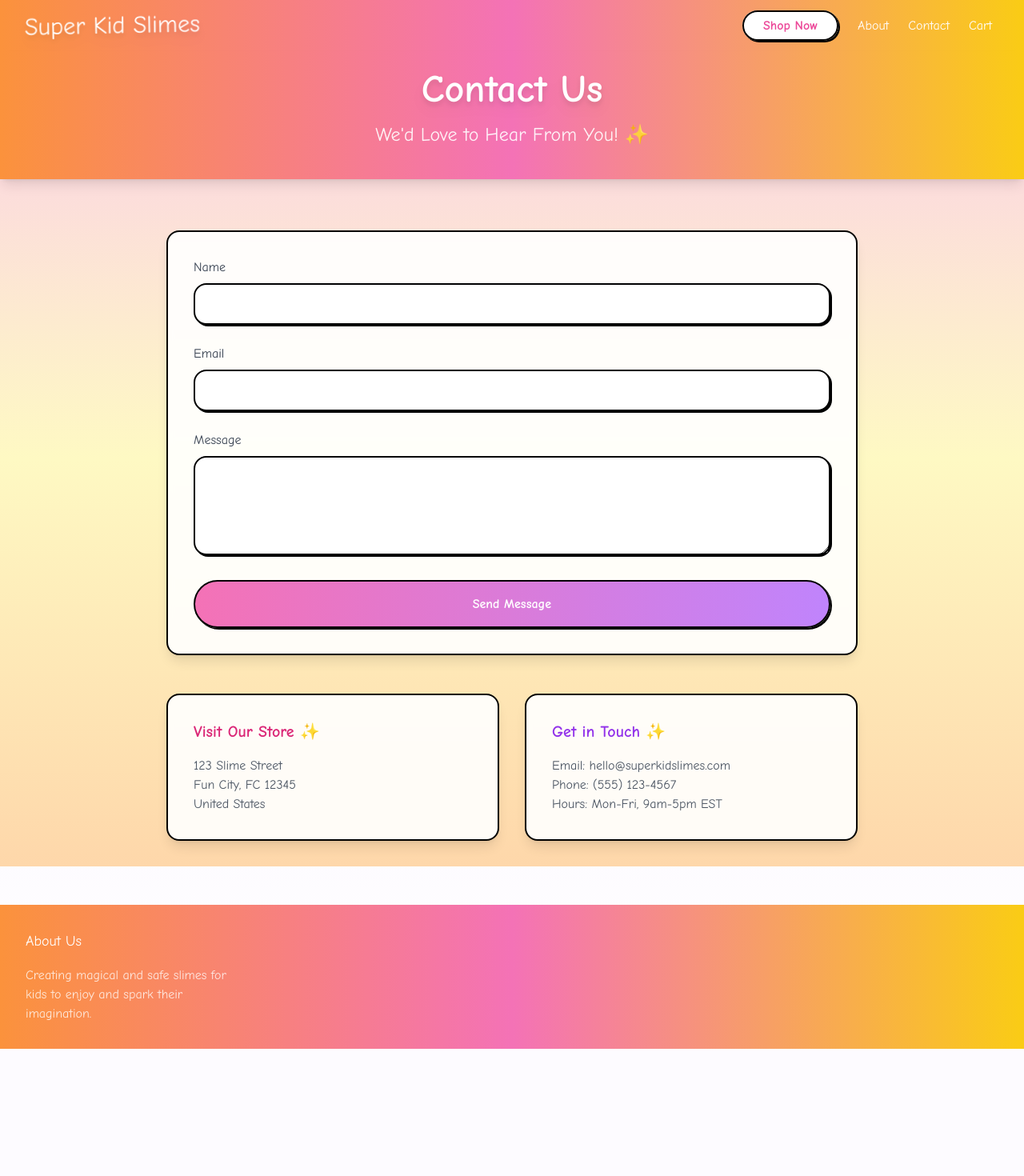
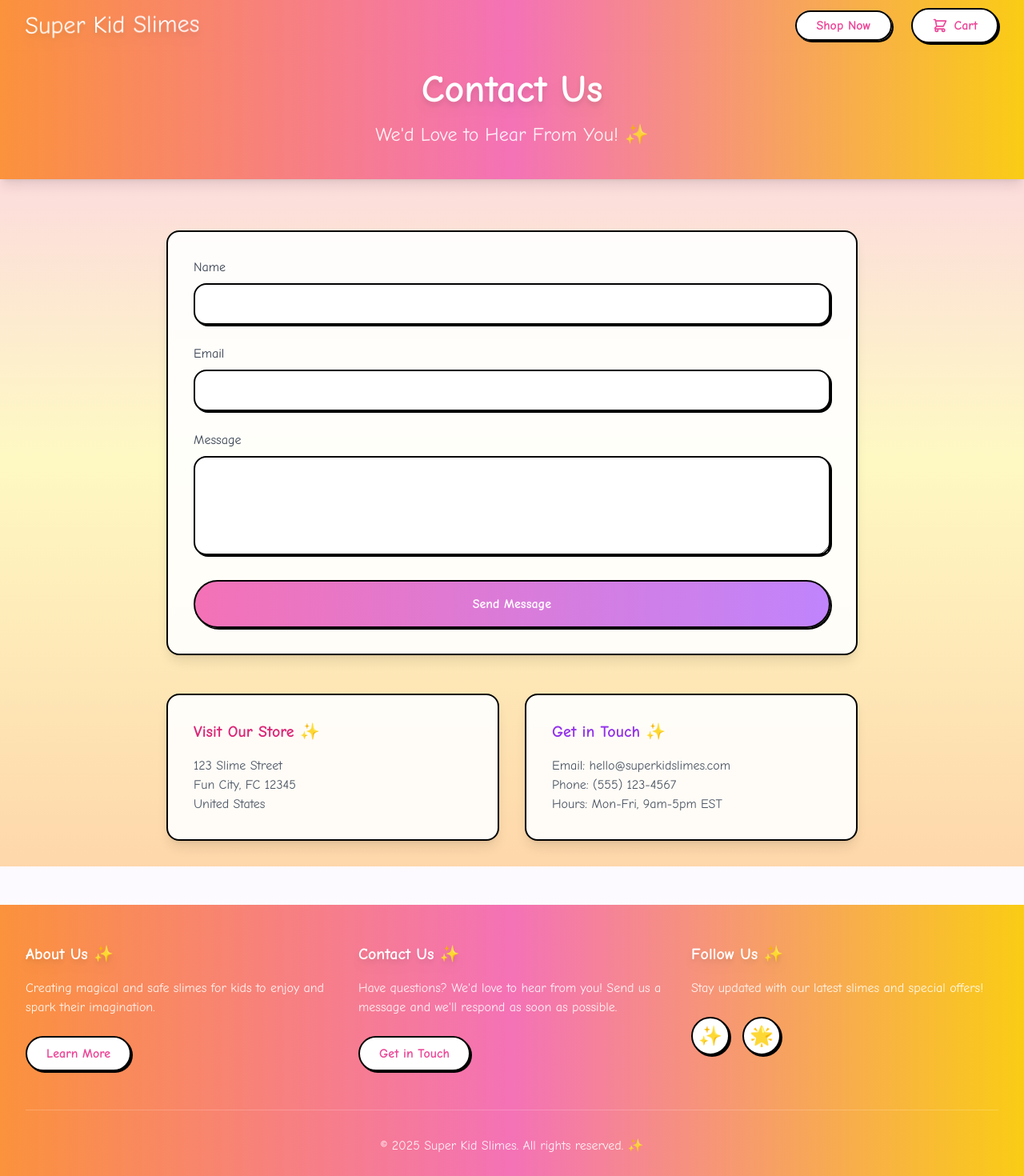
Before and after one commit to patricknavarre/superKidSlimes, a React (Create React App) app in the folder client/: page /contact in a window 1280 px wide. Shown: the top 1470 px of the page at 80% size. Before the commit the page ends 1311 px from the top, so only its background shows below. Built offline with nearby package versions, Linux system fonts and the light colour scheme.

Commit message:
feat: Enhanced footer design and moved About/Contact links to footer

```diff
--- a/client/src/App.tsx
+++ b/client/src/App.tsx
@@ -1,5 +1,5 @@
 import React, { useEffect } from 'react';
-import { BrowserRouter as Router, Routes, Route } from 'react-router-dom';
+import { BrowserRouter as Router, Routes, Route, Link } from 'react-router-dom';
 import Home from './components/pages/Home';
 import Shop from './components/pages/Shop';
 import About from './components/pages/About';
@@ -18,11 +18,11 @@ const App = () => {
   return (
     <CartProvider>
       <Router future={{ v7_startTransition: true, v7_relativeSplatPath: true }}>
-        <div className="min-h-screen w-full bg-gradient-to-b from-pink-50 via-purple-50 to-white overflow-x-hidden">
+        <div className="min-h-screen w-full bg-gradient-to-b from-pink-50 via-purple-50 to-white overflow-x-hidden flex flex-col">
           <Navigation />
 
           {/* Main Content */}
-          <main className="w-full">
+          <main className="w-full flex-grow">
             <Routes>
               <Route path="/" element={<Home />} />
               <Route path="/shop" element={<Shop />} />
@@ -32,16 +32,62 @@ const App = () => {
             </Routes>
           </main>
 
-          {/* Footer */}
+          {/* Enhanced Footer */}
           <footer className="w-full bg-gradient-to-r from-orange-400 via-pink-400 to-yellow-400 mt-12">
-            <div className="max-w-7xl mx-auto px-4 sm:px-6 lg:px-8 py-8">
-              <div className="grid grid-cols-1 md:grid-cols-4 gap-8">
-                <div>
-                  <h3 className="font-display text-lg text-white mb-4">About Us</h3>
-                  <p className="text-white/80">
+            <div className="max-w-7xl mx-auto px-4 sm:px-6 lg:px-8 py-12">
+              <div className="grid grid-cols-1 md:grid-cols-3 gap-8">
+                <div className="text-center md:text-left">
+                  <h3 className="font-display text-xl text-white mb-4 font-bold drop-shadow-lg">About Us ✨</h3>
+                  <p className="text-white/90 mb-6">
                     Creating magical and safe slimes for kids to enjoy and spark their imagination.
                   </p>
+                  <Link
+                    to="/about"
+                    className="inline-block bg-white text-pink-500 font-bold py-2 px-6 rounded-full transition-all duration-300 border-2 border-black shadow-[2px_2px_0px_0px_rgba(0,0,0,1)] hover:shadow-[1px_1px_0px_0px_rgba(0,0,0,1)] hover:translate-x-[1px] hover:translate-y-[1px]"
+                  >
+                    Learn More
+                  </Link>
                 </div>
+
+                <div className="text-center md:text-left">
+                  <h3 className="font-display text-xl text-white mb-4 font-bold drop-shadow-lg">Contact Us ✨</h3>
+                  <p className="text-white/90 mb-6">
+                    Have questions? We'd love to hear from you! Send us a message and we'll respond as soon as possible.
+                  </p>
+                  <Link
+                    to="/contact"
+                    className="inline-block bg-white text-pink-500 font-bold py-2 px-6 rounded-full transition-all duration-300 border-2 border-black shadow-[2px_2px_0px_0px_rgba(0,0,0,1)] hover:shadow-[1px_1px_0px_0px_rgba(0,0,0,1)] hover:translate-x-[1px] hover:translate-y-[1px]"
+                  >
+                    Get in Touch
+                  </Link>
+                </div>
+
+                <div className="text-center md:text-left">
+                  <h3 className="font-display text-xl text-white mb-4 font-bold drop-shadow-lg">Follow Us ✨</h3>
+                  <p className="text-white/90 mb-6">
+                    Stay updated with our latest slimes and special offers!
+                  </p>
+                  <div className="flex justify-center md:justify-start space-x-4">
+                    <a
+                      href="#"
+                      className="bg-white text-pink-500 w-12 h-12 rounded-full flex items-center justify-center transition-all duration-300 border-2 border-black shadow-[2px_2px_0px_0px_rgba(0,0,0,1)] hover:shadow-[1px_1px_0px_0px_rgba(0,0,0,1)] hover:translate-x-[1px] hover:translate-y-[1px]"
+                    >
+                      <span className="text-2xl">✨</span>
+                    </a>
+                    <a
+                      href="#"
+                      className="bg-white text-pink-500 w-12 h-12 rounded-full flex items-center justify-center transition-all duration-300 border-2 border-black shadow-[2px_2px_0px_0px_rgba(0,0,0,1)] hover:shadow-[1px_1px_0px_0px_rgba(0,0,0,1)] hover:translate-x-[1px] hover:translate-y-[1px]"
+                    >
+                      <span className="text-2xl">🌟</span>
+                    </a>
+                  </div>
+                </div>
+              </div>
+
+              <div className="mt-12 pt-8 border-t border-white/20 text-center">
+                <p className="text-white/90 font-medium">
+                  © {new Date().getFullYear()} Super Kid Slimes. All rights reserved. ✨
+                </p>
               </div>
             </div>
           </footer>
--- a/client/src/components/Navigation.tsx
+++ b/client/src/components/Navigation.tsx
@@ -64,21 +64,30 @@ const Navigation = () => {
                 Shop Now
               </Link>
             </motion.div>
-            <motion.div whileHover={{ scale: 1.05 }}>
-              <Link to="/about" className="text-white hover:text-pink-200 font-medium transition-colors duration-300">
-                About
-              </Link>
-            </motion.div>
-            <motion.div whileHover={{ scale: 1.05 }}>
-              <Link to="/contact" className="text-white hover:text-pink-200 font-medium transition-colors duration-300">
-                Contact
-              </Link>
-            </motion.div>
-            <motion.div whileHover={{ scale: 1.05 }}>
-              <Link to="/cart" className="text-white hover:text-pink-200 font-medium flex items-center transition-colors duration-300">
-                <span className="mr-2">Cart</span>
+            <motion.div
+              whileHover={{ scale: 1.05 }}
+              whileTap={{ scale: 0.95 }}
+            >
+              <Link
+                to="/cart"
+                className="bg-white text-pink-500 font-bold py-2 px-6 rounded-full transition-all duration-300 border-2 border-black shadow-[2px_2px_0px_0px_rgba(0,0,0,1)] hover:shadow-[1px_1px_0px_0px_rgba(0,0,0,1)] hover:translate-x-[1px] hover:translate-y-[1px] flex items-center space-x-2"
+              >
+                <svg
+                  className="w-5 h-5"
+                  fill="none"
+                  stroke="currentColor"
+                  viewBox="0 0 24 24"
+                >
+                  <path
+                    strokeLinecap="round"
+                    strokeLinejoin="round"
+                    strokeWidth={2}
+                    d="M3 3h2l.4 2M7 13h10l4-8H5.4M7 13L5.4 5M7 13l-2.293 2.293c-.63.63-.184 1.707.707 1.707H17m0 0a2 2 0 100 4 2 2 0 000-4zm-8 2a2 2 0 11-4 0 2 2 0 014 0z"
+                  />
+                </svg>
+                <span>Cart</span>
                 {cartCount > 0 && (
-                  <div className="w-6 h-6 rounded-full bg-white text-pink-500 flex items-center justify-center text-sm font-bold border-2 border-black">
+                  <div className="bg-pink-500 text-white w-5 h-5 rounded-full flex items-center justify-center text-sm font-bold">
                     {cartCount}
                   </div>
                 )}
@@ -97,16 +106,26 @@ const Navigation = () => {
               >
                 Shop Now
               </Link>
-              <Link to="/about" className="text-white hover:text-pink-200 font-medium transition-colors duration-300 text-center">
-                About
-              </Link>
-              <Link to="/contact" className="text-white hover:text-pink-200 font-medium transition-colors duration-300 text-center">
-                Contact
-              </Link>
-              <Link to="/cart" className="text-white hover:text-pink-200 font-medium flex items-center justify-center transition-colors duration-300">
-                <span className="mr-2">Cart</span>
+              <Link
+                to="/cart"
+                className="bg-white text-pink-500 font-bold py-2 px-6 rounded-full transition-all duration-300 border-2 border-black shadow-[2px_2px_0px_0px_rgba(0,0,0,1)] hover:shadow-[1px_1px_0px_0px_rgba(0,0,0,1)] hover:translate-x-[1px] hover:translate-y-[1px] flex items-center justify-center space-x-2"
+              >
+                <svg
+                  className="w-5 h-5"
+                  fill="none"
+                  stroke="currentColor"
+                  viewBox="0 0 24 24"
+                >
+                  <path
+                    strokeLinecap="round"
+                    strokeLinejoin="round"
+                    strokeWidth={2}
+                    d="M3 3h2l.4 2M7 13h10l4-8H5.4M7 13L5.4 5M7 13l-2.293 2.293c-.63.63-.184 1.707.707 1.707H17m0 0a2 2 0 100 4 2 2 0 000-4zm-8 2a2 2 0 11-4 0 2 2 0 014 0z"
+                  />
+                </svg>
+                <span>Cart</span>
                 {cartCount > 0 && (
-                  <div className="w-6 h-6 rounded-full bg-white text-pink-500 flex items-center justify-center text-sm font-bold border-2 border-black">
+                  <div className="bg-pink-500 text-white w-5 h-5 rounded-full flex items-center justify-center text-sm font-bold ml-2">
                     {cartCount}
                   </div>
                 )}
```
